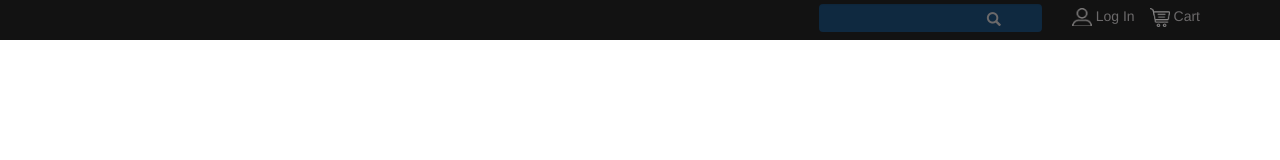
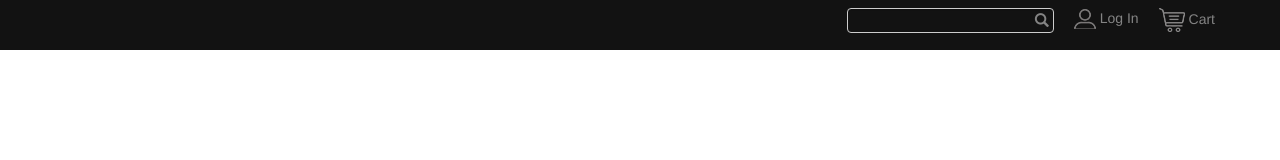
Before and after one commit to pratiknagpure/zuka, a plain HTML site: page Home.html in a window 1280 px wide. Drawn offline with nearby package versions, Linux system fonts and the light colour scheme.

Commit message:
added header styles

```diff
--- a/Home.html
+++ b/Home.html
@@ -9,12 +9,12 @@
 
     <!-- Latest compiled and minified CSS -->
     <link rel="stylesheet" href="https://maxcdn.bootstrapcdn.com/bootstrap/3.3.7/css/bootstrap.min.css" crossorigin="anonymous">
-    <link rel="stylesheet" href="styles/home-page.css">
+    <link rel="stylesheet" href="styles/header.css">
     <link rel="stylesheet" href="styles/style.css">
 
   </head>
   <body>
-    <div class="top-header navbar-fixed-top">
+    <!-- <div class="top-header navbar-fixed-top">
       <div class="pull-right zuka-cart-icon">
         <img src="images/cart.png">
         <span>Cart</span>
@@ -28,10 +28,24 @@
           <input class="form-control" type="search" />
           <span class="glyphicon glyphicon-search"></span>
         </div>
+    </div>
+    </div> -->
 
-    </div>
-
-    </div>
+    <header>
+      <nav class="navbar navbar-fixed-top top-header">
+        <div class="container">
+          <!-- Collect the nav links, forms, and other content for toggling -->
+          <div class="collapse navbar-collapse" id="bs-example-navbar-collapse-1">
+            <ul class="nav navbar-nav navbar-right">
+              <li><input class="form-control zuka-search" type="search" /><span class="glyphicon glyphicon-search search-icon"></span></li>
+              <li><img src="images/login.png">
+              <span>Log In</span></li>
+              <li><img src="images/cart.png">
+              <span>Cart</span></li>
+          </div><!-- /.navbar-collapse -->
+        </div><!-- /.container-fluid -->
+      </nav>
+    </header>
     <!-- jQuery (necessary for Bootstrap's JavaScript plugins) -->
     <script src="https://ajax.googleapis.com/ajax/libs/jquery/1.12.4/jquery.min.js"></script>
     <!-- Include all compiled plugins (below), or include individual files as needed -->
--- /dev/null
+++ b/styles/header.css
@@ -0,0 +1,19 @@
+.top-header {
+      background: #121212;
+
+}
+.search-icon{
+      position: relative;
+      top: -20px;
+      right: 5px;
+      float: right;
+}
+.zuka-search{
+      height: 25px;
+      background: #121212;
+}
+#bs-example-navbar-collapse-1 li{
+      padding: 0 10px;
+      padding-top: 8px;
+      cursor: pointer;
+}
--- a/styles/home-page.css
+++ b/styles/home-page.css
@@ -1,4 +1,4 @@
-.top-header {
+/*.top-header {
       background: #121212;
       height: 40px;
 }
@@ -39,4 +39,4 @@
 }
 .zuka-cart-icon  img{
     width: 20px;
-}
+}*/
```
